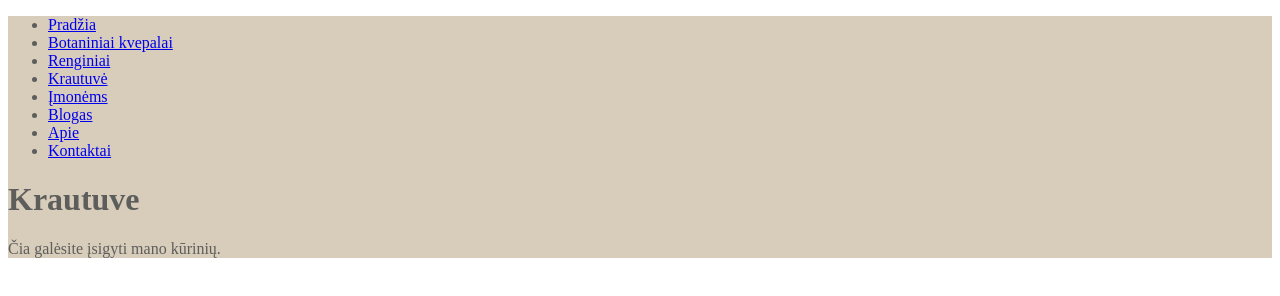
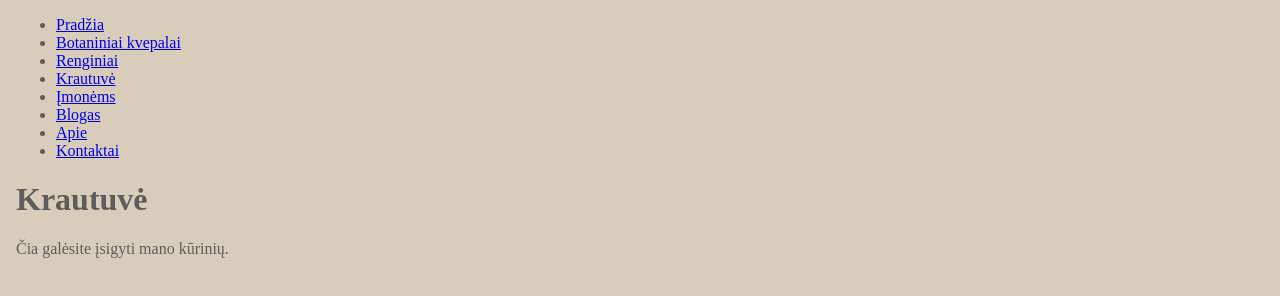
Before and after one commit to AstaRem/raganes-sokis, a Gatsby site: page /Krautuve in a window 1280 px wide. Built offline with nearby package versions, Linux system fonts and the light colour scheme; Gatsby itself is replaced by a stand-in of ours.

Commit message:
more lithuanian letters

```diff
--- a/src/components/layout.js
+++ b/src/components/layout.js
@@ -5,7 +5,7 @@ import * as styles from "./layout.module.css"
 
 const Layout = ({ pageTitle, children }) => {
   return (
-    <div className = {`${styles.mainBackground} ${styles.layoutText}`} >
+    <body className = {styles.layoutText} >
         <Helmet>
             <title>{pageTitle}</title>
         </Helmet>
@@ -27,7 +27,7 @@ const Layout = ({ pageTitle, children }) => {
         <h1>{pageTitle}</h1>
         {children}
       </main>
-    </div>
+    </body>
   )
 }
 
--- a/src/components/layout.module.css
+++ b/src/components/layout.module.css
@@ -1,7 +1,19 @@
-.mainBackground {
-    background-color: #d8cdba;
+:root {
+    --main-bg-color: #d8cdba;
+    --layout-text: #5d5d5c;
 }
 
+
+body {
+    background-color: var(--main-bg-color);
+
+}
+
+/* .mainBackground {
+    background-color: #d8cdba;
+
+} */
+
 .layoutText {
-    color: #5d5d5c;
+    color: var(--layout-text);
 }
--- a/src/pages/Imonems.js
+++ b/src/pages/Imonems.js
@@ -6,7 +6,7 @@ import Layout from '../components/layout'
 const Imonems = () => {
   return (
 
-      <Layout pageTitle="Imonems">
+      <Layout pageTitle="Imonėms">
         <p>Vedu kvepalų gimimo dirbtuves imonėse.</p>
       </Layout>
 
--- a/src/pages/Krautuve.js
+++ b/src/pages/Krautuve.js
@@ -6,7 +6,7 @@ import Layout from '../components/layout'
 const Krautuve = () => {
   return (
 
-      <Layout pageTitle="Krautuve">
+      <Layout pageTitle="Krautuvė">
         <p>Čia galėsite įsigyti mano kūrinių.</p>
       </Layout>
 
--- a/src/pages/index.js
+++ b/src/pages/index.js
@@ -6,7 +6,7 @@ import Layout from '../components/layout'
 const IndexPage = () => {
   return (
 
-      <Layout pageTitle="Pradzia">
+      <Layout pageTitle="Pradžia">
         <p>Sveiki apsilankę Raganės šokio puslapyje!</p>
       </Layout>
 
```
